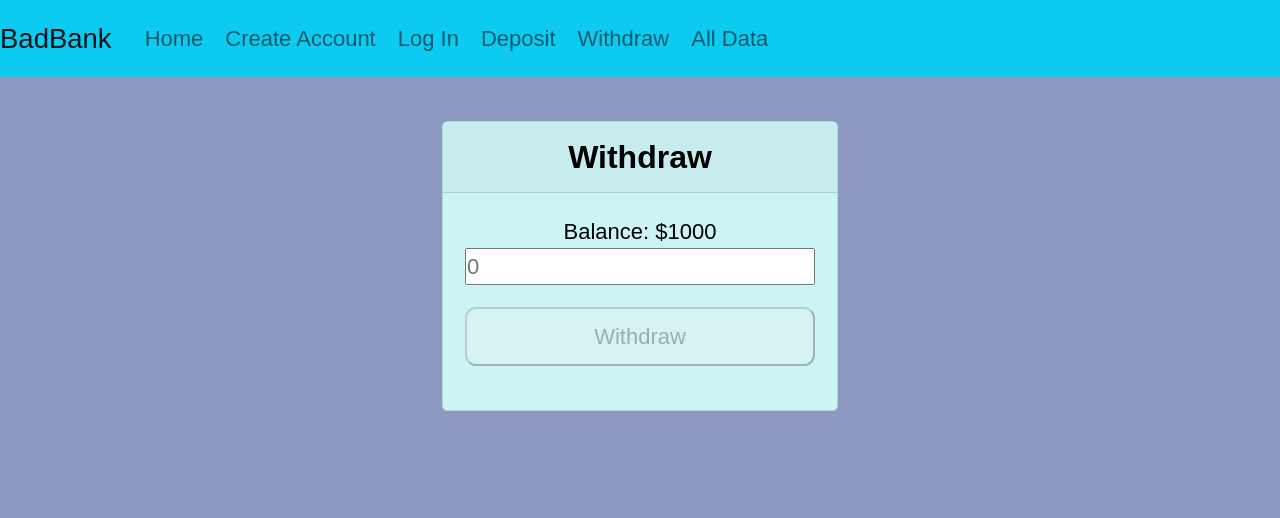
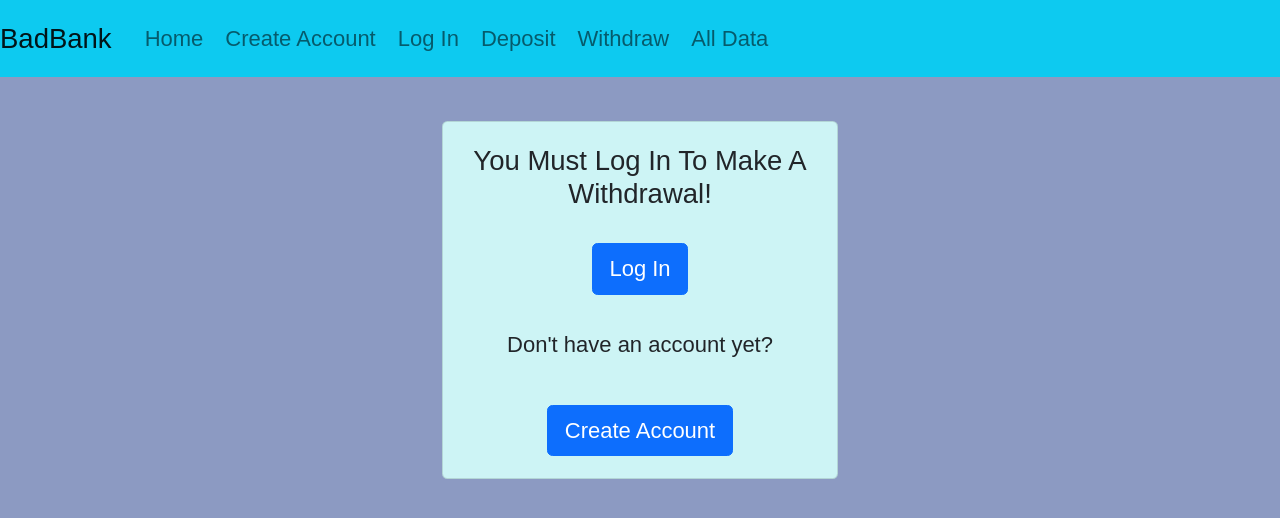
Before and after one commit to IanZGray/Bad-Bank, a React (Create React App) app: page /withdraw in a window 1280 px wide. Shown: the top 518 px of the page. Built offline with nearby package versions, Linux system fonts and the light colour scheme.

Commit message:
deposit and withdrawal

```diff
--- a/src/context/Context.js
+++ b/src/context/Context.js
@@ -12,34 +12,41 @@ export const BankProvider = ({ children }) => {
                 name: "John_Snow",
                 email: "WorstEnding@hbo.com",
                 password: "winterIsC0ming!",
-                balance: 102800.50,
+                balance: 102800,
             },
             {
                 name: "Spider_Man",
                 email: "PParker@DailyBugle.com",
                 password: "?!mySpid3rSenseIsTingling",
-                balance: 40.52,
+                balance: 40,
             },
             {
                 name: "Hulk",
                 email: "DBanner@TheCulverInstitute.com",
                 password: "SMA$H!!!111",
-                balance: 80060.03,
+                balance: 80060,
             },
             {
                 name: "Bruce_Wayne",
                 email: "darkKnight@batsignal.com",
                 password: "1AmVeng@nce",
-                balance: 9999999999.99,
+                balance: 9999999999,
             },
             {
                 name: "Winnie_the_Pooh",
                 email: "winnie@thepooh.com",
                 password: "#h0neyFund",
-                balance: 32.76,
+                balance: 32,
             }
         ]
     });
+
+    const [loggedUser, setLoggedUser] = useState('')
+
+    const setActiveUser = (e) => {
+        const user = bank.users.find(user => user.name === e);
+        setLoggedUser(user);
+    }
 
     const setLoggedInUser = (username) => {
         setBank({
@@ -60,6 +67,8 @@ export const BankProvider = ({ children }) => {
             bank,
             addUser,
             setLoggedInUser,
+            loggedUser,
+            setActiveUser,
         }}>
             {children}
         </BankContext.Provider>
--- a/src/deposit/Deposit.js
+++ b/src/deposit/Deposit.js
@@ -1,92 +1,41 @@
 import { useState, React } from 'react';
 import "bootstrap/dist/css/bootstrap.min.css";
 import { Card, Button } from "react-bootstrap";
-// import Card from '../context/Card';
+import {Link} from "react-router-dom";
 import '../index.css';
 import "./deposit.css";
 import { useBankContext } from '../context/Context';
-// import { data } from 'jquery';
 
 const Deposit = () => {
-    const { bank } = useBankContext();
+    const { bank, loggedUser } = useBankContext();
     const [deposited, setDeposited] = useState(0);
-    const [logged, setLogged] = useState(false);
-    const [userSelected, setUserSelected] = useState({})
+    const [loggedBalance, setLoggedBalance] = useState(loggedUser.balance);
 
-    let currentUser = bank.loggedInUser
-    console.log(bank)
-    console.log(currentUser)
-    const storedUsers = bank.users;
-    const filteredNames = storedUsers.map((person) => {
-        return person.name
-    });
+    const user = bank.users.find(user => user.name === loggedUser.name);
 
     const handleInput = event => {
         setDeposited(event.target.value);
     }
 
-    // const selectUser = () => {
-    //     userSelected = bank.users.filter(checkUser);
-    // }
-    // const checkUser = () => {
-    //     return bank.users.name === bank.loggedInUser;
-    // }
-
     const handleSubmit = (e) => {
         e.preventDefault();
-        updateUser();
-        if (userSelected.name === bank.loggedInUser) {
-            setLogged(true);
+        let currentBalance = parseInt(user.balance)
+        let addedFunds = parseInt(deposited)
+        let newBalance = currentBalance + addedFunds
+
+        user.balance = newBalance
+        setLoggedBalance(user.balance)
     }
-        switch(logged) {
-            case false:
-                alert(`Please Log In`)
-                break;
-            case true:
-                console.log(userSelected.balance);
-                console.log(deposited);
-                console.log(bank.loggedInUser);
-                console.log(userSelected.balance + deposited);
-
-                setUserSelected.balance = userSelected.balance + deposited
-                alert(`You have deposited $${deposited}.00 into your account.`)
-        }
-    }
-
-    const updateUser = async (e) => {
-        for (let i=0; i <= filteredNames.length; i++){
-            if (storedUsers[i].name === bank.loggedInUser) {
-                setUserSelected(storedUsers[i]);
-            }
-        };
-    }
-        // console.log(bank.loggedInUser);
-
-    const testBank = async (e) => {
-        e.preventDefault();
-        currentUser.balance = currentUser.balance + deposited
-    }
-
-        // items.map((data) => (
-
-        //     if(bank.loggedInUser === data.name){
-        //         data.balance = total
-        //     }
-
-        //     return users
-
-        //   ))
-
-
-
 
     return (
         <main className="pages">
             <Card style={{ width: "18rem" }}>
                 <Card.Body>
+                    {bank.loggedInUser ? (
+                        <>
                             <Card.Title>Deposit</Card.Title>
-                    <Card.Text>Hello, {currentUser}!</Card.Text>
-                    <Card.Text>Balance ${userSelected.balance}</Card.Text>
+                            <Card.Text>Hello, {user.name}!</Card.Text>
+                            <Card.Text>Balance ${loggedBalance}</Card.Text>
                             <input
                                 type="number"
                                 min='0'
@@ -95,6 +44,15 @@ const Deposit = () => {
                                 onChange={handleInput}
                             ></input>
                             <Button variant="primary" onClick={handleSubmit}>Deposit</Button>
+                        </>
+                ) : (
+                    <div >
+                        <Card.Title>You Must Log In To Make A Deposit!</Card.Title>
+                        <Link to="/login"><Button variant="primary">Log In</Button></Link><br />
+                        <br /><p> Don't have an account yet? </p>
+                        <Link to="/createAccount"><Button variant="primary">Create Account</Button></Link>
+                    </div>
+                )}
                   </Card.Body>
             </Card>
         </main>
--- a/src/login/Login.js
+++ b/src/login/Login.js
@@ -21,45 +21,8 @@ const Login = () => {
     const [success, setSuccess] = useState(false);
 
 
-    const { bank, setLoggedInUser } = useBankContext();
-    // const storedUsers = bank.users;
+    const { bank, setLoggedInUser, setActiveUser } = useBankContext();
 
-    // const filteredNames = storedUsers.map((person) => {
-    //     return person.name
-    // });
-
-    // const filteredPwd = storedUsers.map((person) => {
-    //     return person.password
-    // });
-
-    // const filteredEmail = storedUsers.map((person) => {
-    //     return person.email
-    // });
-
-    // filtering through usernames to see if theres a match
-    // let currentUser = null
-
-    // const checkUser = async (e) => {
-    //     e.preventDefault();
-    //     for (let i=0; i <= storedUsers.length; i++){
-    //     if (storedUsers[i].name === userName) {
-    //         currentUser = storedUsers[i]
-    //         setLoggedInUser(currentUser.name);
-    //         // console.log(bank.loggedInUser)
-    //         // console.log(bank);
-    //         // console.log(userName);
-    //         return currentUser;
-    //     }
-    //     };
-    // }
-
-    // const testBank = async (e) =>
-    // {
-    //     e.preventDefault();
-    //     currentUser.balance = currentUser.balance - 100
-    //     console.log(bank);
-    //     console.log(userName);
-    // }
     useEffect(() => {
         userRef.current.focus();
     }, [])
@@ -78,6 +41,7 @@ const Login = () => {
             return;
         }
         setLoggedInUser(userName);
+        setActiveUser(userName);
         setSuccess(true);
         console.log(bank);
         console.log(userName);
--- a/src/withdraw/Withdraw.js
+++ b/src/withdraw/Withdraw.js
@@ -1,62 +1,60 @@
-import React, { useState } from 'react';
-import Card from '../context/Card';
+import { useState, React } from 'react';
+import "bootstrap/dist/css/bootstrap.min.css";
+import { Card, Button } from "react-bootstrap";
+import {Link} from "react-router-dom";
 import '../index.css';
 import "./withdraw.css";
+import { useBankContext } from '../context/Context';
 
 const Withdraw = () => {
-    const [balance, setBalance] = useState(1000);
-    const [withdrawn, setWithdrawn] = useState(0);
-    const [validWithdraw, setValidWithdraw] = useState(false);
+    const { bank, loggedUser } = useBankContext();
+    const [withdrawal, setWithdrawal] = useState(0);
+    const [loggedBalance, setLoggedBalance] = useState(loggedUser.balance);
 
+    const user = bank.users.find(user => user.name === loggedUser.name);
 
     const handleInput = event => {
-        setWithdrawn(event.target.value);
-        console.log(withdrawn);
-        if (withdrawn>=0){
-            setValidWithdraw(true);
-        } else {setValidWithdraw(false)}
+        setWithdrawal(event.target.value);
     }
 
     const handleSubmit = (e) => {
         e.preventDefault();
+        let currentBalance = parseInt(user.balance)
+        let addedFunds = parseInt(withdrawal)
+        let newBalance = currentBalance - addedFunds
 
-        console.log(`this should be ${balance} - ${withdrawn}`);
-
-        let newBalance = parseInt(balance) - parseInt(withdrawn);
-
-        if (newBalance <0) {
-            alert(`INSUFFICIENT FUNDS!`);
-            return
-        }
-
-        setBalance(parseInt(newBalance));
-        console.log(balance);
-        alert(`Withdrawn $${withdrawn}.00 from account.`);
+        user.balance = newBalance
+        setLoggedBalance(user.balance)
     }
 
     return (
         <main className="pages">
-            <Card
-                // className=""
-                // bgcolor="primary"
-                header="Withdraw"
-                body={(
-                    <div>
-                        Balance: ${balance}
-
-                        <form onSubmit= {handleSubmit}>
+            <Card style={{ width: "18rem" }}>
+                <Card.Body>
+                    {bank.loggedInUser ? (
+                        <>
+                            <Card.Title>Withdraw</Card.Title>
+                            <Card.Text>Hello, {user.name}!</Card.Text>
+                            <Card.Text>Balance ${loggedBalance}</Card.Text>
                             <input
-                            type="number"
-                            min='0'
-                            name="dollars"
-                            placeholder="0"
-                            onChange={handleInput}
+                                type="number"
+                                min='0'
+                                name="dollars"
+                                placeholder="0"
+                                onChange={handleInput}
                             ></input>
-                            <button disabled={!validWithdraw ? true : false}>Withdraw</button>
-                        </form>
+                            <Button variant="primary" onClick={handleSubmit}>Withdraw</Button>
+                        </>
+                ) : (
+                    <div >
+                        <Card.Title>You Must Log In To Make A Withdrawal!</Card.Title>
+                        <Link to="/login"><Button variant="primary">Log In</Button></Link><br />
+                        <br /><p> Don't have an account yet? </p>
+                        <Link to="/createAccount"><Button variant="primary">Create Account</Button></Link>
                     </div>
                 )}
-            />
+                  </Card.Body>
+            </Card>
         </main>
     )
 }
```
Lines whose indentation alone changed are shown as unchanged.
